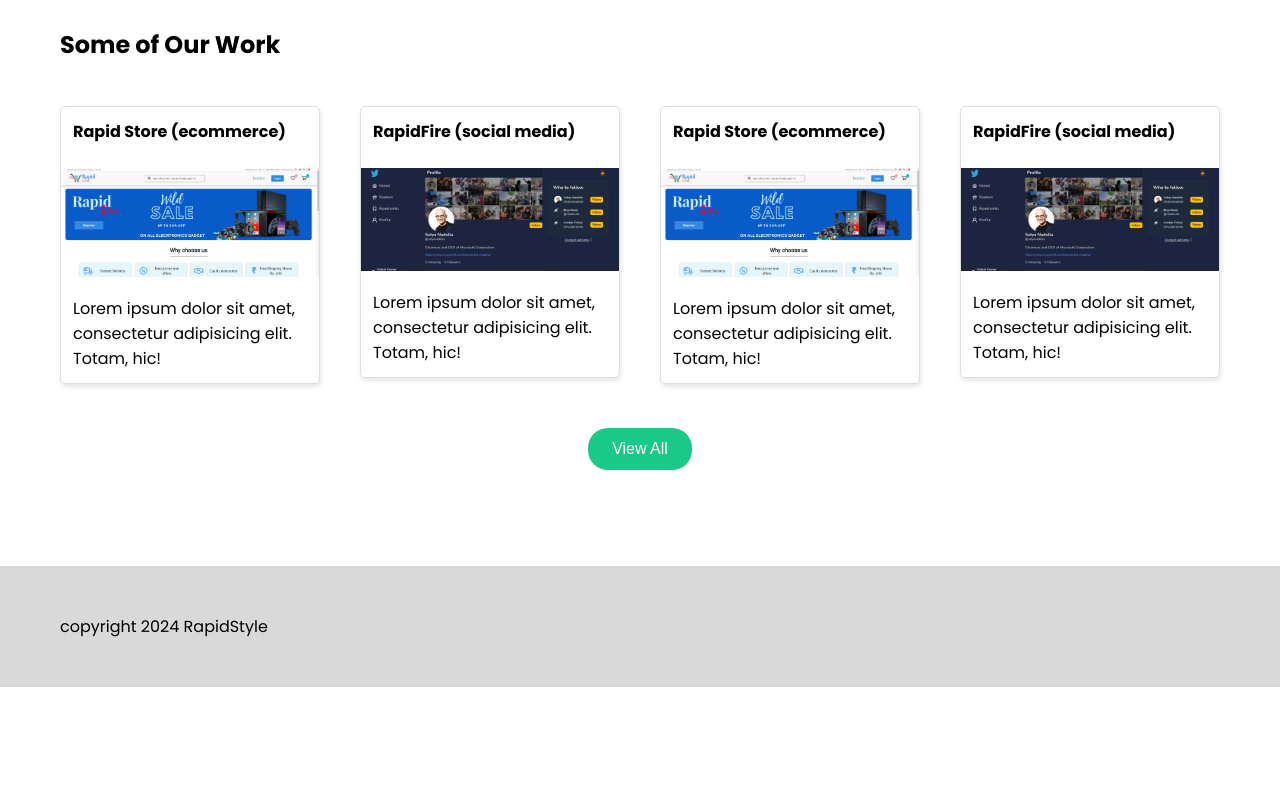
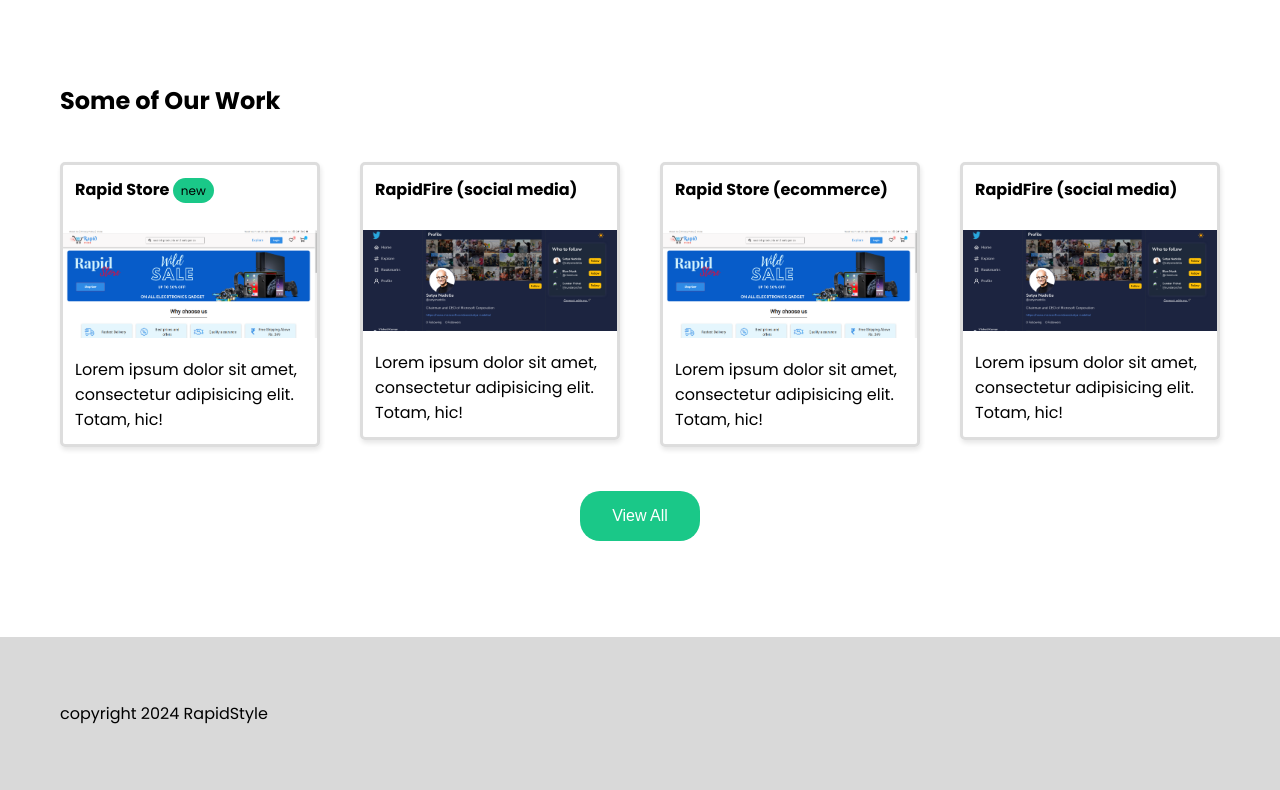
Before and after one commit to VLeads/rapidstyle-sass-css-library, a website: page homepage.html in a window 1280 px wide. Shown: the part 1063-1853 px from the top of the page. Before the commit the page ends 1750 px from the top, so only its background shows below. Drawn offline with Linux system fonts and the light colour scheme.

Commit message:
feat: gulp-error handling
feat: gulp-error handling and added badge component

```diff
--- a/gulpfile.js
+++ b/gulpfile.js
@@ -1,16 +1,34 @@
-const { src, dest, watch, series}= require('gulp')
-const sass = require('gulp-sass')(require('sass'))
-const purgecss = require('gulp-purgecss')
+const { src, dest, watch, series } = require("gulp");
+const sass = require("gulp-sass")(require("sass"));
+const purgecss = require("gulp-purgecss");
+const plumber = require('gulp-plumber');
+const notify = require('gulp-notify');
 
 function buildStyles() {
-    return src('rapidstyle/**/*.scss')
-    .pipe(sass())
-    .pipe(purgecss({content: ['*.html']}))
-    .pipe(dest('css'))
+  return src("sass/**/*.scss")
+    .pipe(
+      plumber({
+        // Handle errors gracefully without stopping Gulp
+        errorHandler: notify.onError("Error: <%= error.message %>"),
+      })
+    )
+    .pipe(
+      sass({
+        // Compile SCSS to CSS
+        outputStyle: "compressed", // Minimize the output CSS
+      })
+    )
+    .pipe(
+      purgecss({
+        // Remove unused CSS based on the content of HTML files
+        content: ["*.html"],
+      })
+    )
+    .pipe(dest("css")); // Save the output CSS files in the 'css' directory
 }
 
 function watchTask() {
-    watch(['rapidstyle/**/*.scss', '*.html'], buildStyles)
+  watch(["sass/**/*.scss", "*.html"], buildStyles);
 }
 
-exports.default = series(buildStyles, watchTask)
+exports.default = series(buildStyles, watchTask);
--- a/homepage.html
+++ b/homepage.html
@@ -76,7 +76,7 @@
         <div class="row gap-2">
           <div class="col-12-xs col-6-md col-3-lg">
             <div class="card p-0">
-              <h3 class="card-title m-1">Rapid Store (ecommerce)</h3>
+              <h3 class="card-title m-1">Rapid Store <span class="badge-secondary">new</span></h3>
               <img src="/img/ecom.png" alt="" />
               <p class="m-1">
                 Lorem ipsum dolor sit amet, consectetur adipisicing elit. Totam,
--- a/package.json
+++ b/package.json
@@ -1,6 +1,8 @@
 {
   "devDependencies": {
     "gulp": "^5.0.0",
+    "gulp-notify": "^4.0.0",
+    "gulp-plumber": "^1.2.1",
     "gulp-purgecss": "^6.0.0",
     "gulp-sass": "^5.1.0",
     "sass": "^1.77.6"
--- a/rapidstyle/_variables.scss
+++ b/rapidstyle/_variables.scss
@@ -1,8 +1,8 @@
 //variables theme colors
-$primary: #326dee;
-$secondary: #1ac888;
-$error: #d32752;
-$info: #f6c31c;
+$primary: #326dee !default;  // default means user can change variable value in future (maybe in another scss file) and we need to use that changed value if its provided eg. $primary: red
+$secondary: #1ac888 !default;
+$error: #d32752 !default;
+$info: #f6c31c !default;
 
 // color palette
 $colors: (
@@ -33,19 +33,19 @@ $colors: (
 
 
 // spacing
-$base-padding: 0.75rem;
-$base-margin: 0.75rem;
+$base-padding: 0.75rem !default;
+$base-margin: 0.75rem !default;
 
 // borders
-$base-border-thickness: 1px;
-$base-border-radius: 20px;
+$base-border-thickness: 1px !default;
+$base-border-radius: 20px !default;
 
 // box-shadow
-$base-box-shadow: 1px 3px 5px rgba(0, 0, 0, 0.1);
+$base-box-shadow: 1px 3px 5px rgba(0, 0, 0, 0.1) !default;
 
 // font sizes
-$base-font-size: 1rem;
-$font-size-sm: $base-font-size * 0.75;
-$font-size-lg:$base-font-size * 1.5;
-$font-size-xl:$base-font-size * 2;
-$font-size-xxl:$base-font-size * 3;
+$base-font-size: 1rem !default;
+$font-size-sm: $base-font-size * 0.75 !default;
+$font-size-lg:$base-font-size * 1.5 !default;
+$font-size-xl:$base-font-size * 2 !default;
+$font-size-xxl:$base-font-size * 3 !default;
--- /dev/null
+++ b/rapidstyle/components/_badge.scss
@@ -0,0 +1,19 @@
+@use 'sass:math';
+
+@mixin badge($bg-color: $info) {
+    border-radius: $base-border-radius * 4;
+    background-color: $bg-color;
+    padding: math.div($base-padding, 4) math.div($base-padding, 2);
+    font-size: $font-size-sm;
+    font-weight: normal;
+}
+
+.badge {
+    @include badge;
+}
+
+@each $key, $val in $colors {
+    .badge-#{$key} {
+        @include badge($val);
+    }
+}
--- a/rapidstyle/components/_button.scss
+++ b/rapidstyle/components/_button.scss
@@ -17,7 +17,7 @@
         @include btn($val);
 
         &:hover {
-            background-color: lighten($val, 5); //lighten function to lighten color by 5 (maybe 5%)
+            background-color: lighten($val, 5); //lighten function to lighten color by 5%
         }
     }
 
--- a/rapidstyle/index.scss
+++ b/rapidstyle/index.scss
@@ -19,6 +19,7 @@
 @import 'components/card';
 @import 'components/button';
 @import 'components/navbar';
+@import 'components/badge';
 
 // utilities (margin, padding, opacity etc)
 @import 'utilities';
--- /dev/null
+++ b/sass/index.scss
@@ -0,0 +1,7 @@
+// customize theme variables
+
+// $secondary: indigo;
+$base-padding: 1rem;
+$base-border-thickness: 3px;
+
+@import 'rapidstyle';
```
Also changed, not shown: css/index.css, 1 other file.
